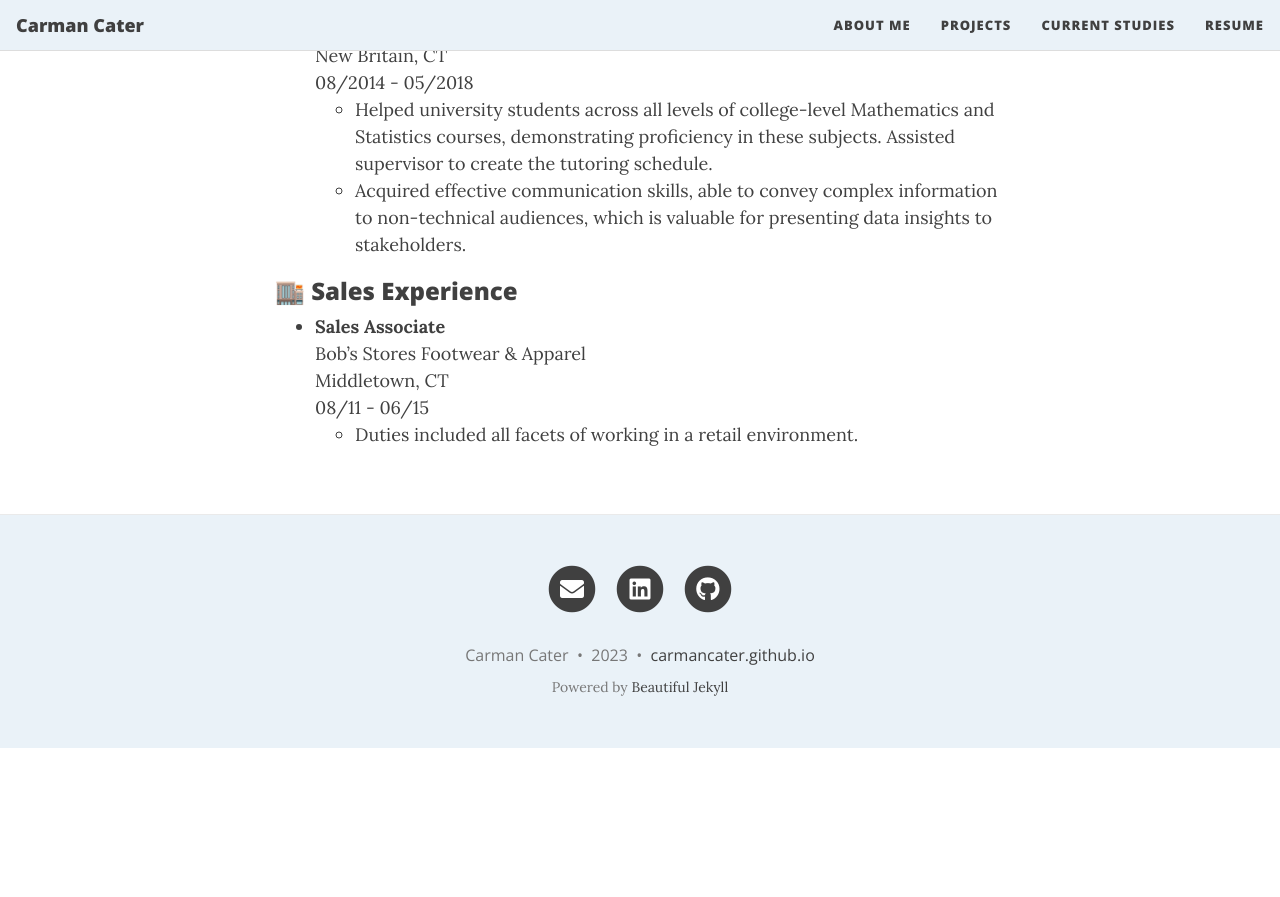
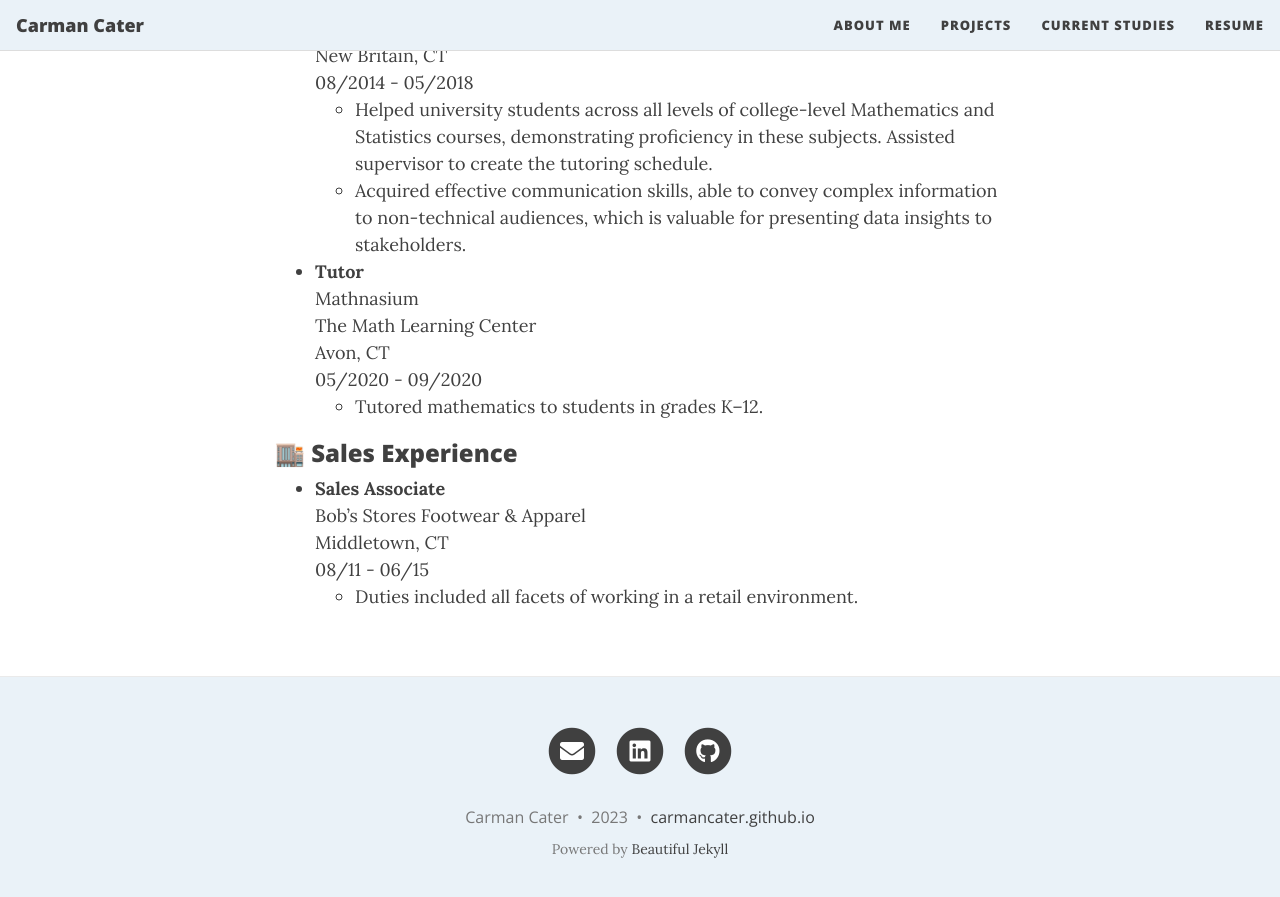
Before and after one commit to carmancater/carmancater.github.io, a Jekyll site: the page built from resume.md, in a window 1280 px wide and 900 px high, scrolled down 2668 px. Shown: the top 897 px of the window. Built offline with Jekyll 4.4.1, drawn with Linux system fonts in a browser that asks for light colours; nearby versions of some CDN libraries; emoji names are drawn with the system emoji font; before the commit the page ends 3416 px from its top, so only the background shows below that.

Commit message:
Update resume.md

```diff
--- a/resume.md
+++ b/resume.md
@@ -89,6 +89,13 @@ New Britain, CT
     - Helped university students across all levels of college-level Mathematics and Statistics courses, demonstrating proficiency in these subjects. Assisted supervisor to create the tutoring schedule.
     - Acquired effective communication skills, able to convey complex information to non-technical audiences, which is valuable for presenting data insights to stakeholders.
 
+- **Tutor**
+Mathnasium
+The Math Learning Center
+Avon, CT
+05/2020 - 09/2020
+    - Tutored mathematics to students in grades K–12.
+
 ### :department_store: Sales Experience
 - **Sales Associate**
 Bob's Stores Footwear & Apparel
```
